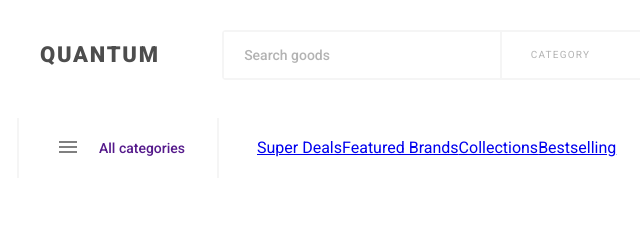
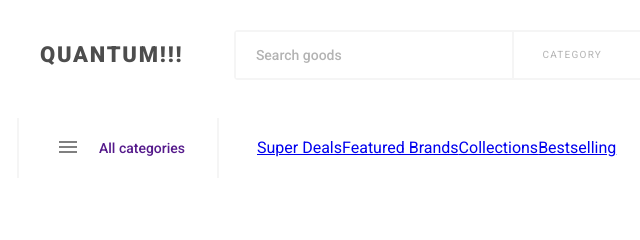
Before and after one commit to zur1k/QUANTUM, a website: page src/index.html in a window 1280 px wide. Shown: the top 240 px of the page, 68-708 px from the left. Drawn offline with Linux system fonts and the light colour scheme.

Commit message:
комит через баш

```diff
--- a/src/index.html
+++ b/src/index.html
@@ -13,7 +13,7 @@
     <header class="header">
         <div class="header__container">
            <div class="header__logo">
-               QUANTUM
+               QUANTUM!!!
            </div>
            <form class="header__search" type="GET">
             <div class="header__search-input-wrapper">
```
